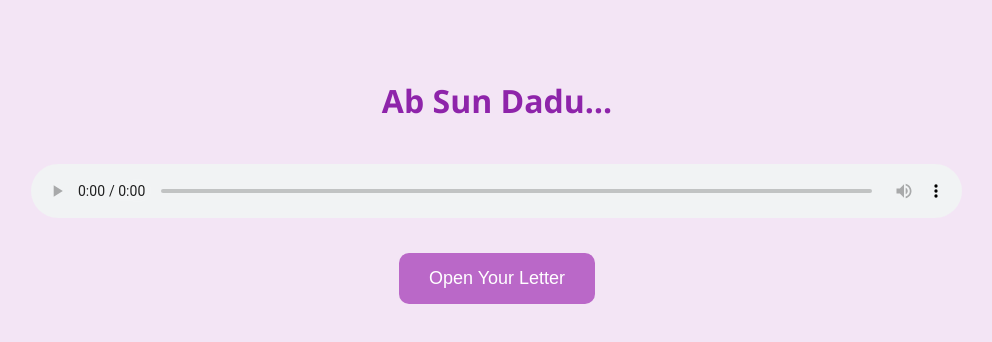
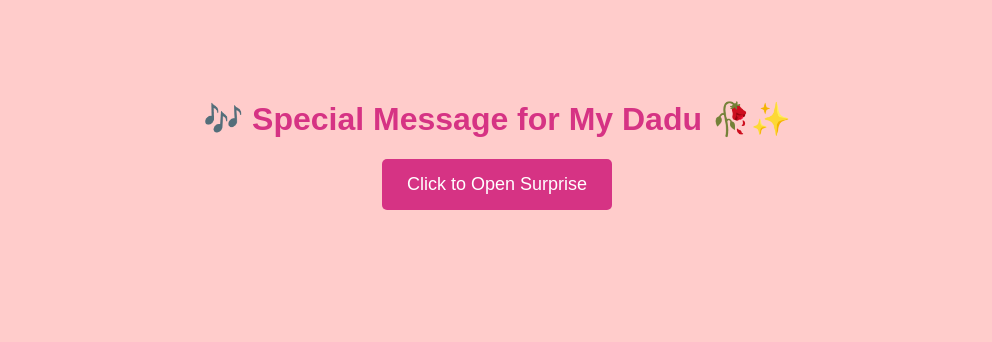
Before and after one commit to black25-dev/Daduu, a plain HTML site: page final.html in a window 1280 px wide. Shown: the whole page, without its empty margins (143-1135 px from the left). Drawn offline with Linux system fonts and the light colour scheme.

Commit message:
Update final.html

```diff
--- a/final.html
+++ b/final.html
@@ -2,54 +2,74 @@
 <html lang="en">
 <head>
     <meta charset="UTF-8">
-  <title>Forever Yours</title>
+    <meta name="viewport" content="width=device-width, initial-scale=1.0">
+    <title>For My Dadu ❤️</title>
     <style>
         body {
-      background-color: #f3e5f5;
             text-align: center;
-      font-family: 'Segoe UI', sans-serif;
-      padding: 50px;
+            background-color: #ffcccb;
+            font-family: Arial, sans-serif;
+        }
+        .container {
+            margin-top: 100px;
         }
         h1 {
-      color: #8e24aa;
+            color: #d63384;
         }
-    audio {
-      margin-top: 20px;
-      width: 80%;
+        .popup {
+            display: none;
+            position: fixed;
+            top: 50%;
+            left: 50%;
+            transform: translate(-50%, -50%);
+            background: white;
+            padding: 20px;
+            box-shadow: 0px 0px 10px rgba(0, 0, 0, 0.3);
+            border-radius: 10px;
         }
-    button {
-      margin-top: 30px;
-      padding: 15px 30px;
+        .popup p {
+            font-size: 20px;
+            font-weight: bold;
+            color: #d63384;
+        }
+        .btn {
+            background: #d63384;
+            color: white;
+            padding: 15px 25px;
             font-size: 18px;
-      background-color: #ba68c8;
-      color: white;
             border: none;
-      border-radius: 10px;
+            border-radius: 5px;
             cursor: pointer;
-    }
-    button:hover {
-      background-color: #ab47bc;
         }
     </style>
 </head>
 <body>
-  <h1>Ab Sun Dadu…</h1>
 
-  <!-- Romantic song -->
-  <audio controls autoplay loop>
-    <source src="romantic-song.mp3" type="audio/mpeg">
+    <div class="container">
+        <h1>🎶 Special Message for My Dadu 🥀✨</h1>
+        <button class="btn" onclick="showPopup()">Click to Open Surprise</button>
+    </div>
+
+    <div class="popup" id="popup">
+        <p>I Love You Dadu 🥀✨</p>
+        <button class="btn" onclick="hidePopup()">Close</button>
+    </div>
+
+    <audio id="bgMusic" loop>
+        <source src="https://www.bensound.com/bensound-music/bensound-romantic.mp3" type="audio/mpeg">
         Your browser does not support the audio element.
     </audio>
 
-  <br>
+    <script>
+        function showPopup() {
+            document.getElementById("popup").style.display = "block";
+            document.getElementById("bgMusic").play();
+        }
 
-  <!-- Button to show love letter -->
-  <button onclick="showLetter()">Open Your Letter</button>
-
-  <script>
-    function showLetter() {
-      alert("I love you Dadu 🥀✨\n\nTu ho toh sab kuch pyara lagta hai...\nAur tujhse pyaar karna mera favorite habit ban gaya hai...");
+        function hidePopup() {
+            document.getElementById("popup").style.display = "none";
         }
     </script>
+
 </body>
 </html>
```
Lines whose indentation alone changed are shown as unchanged.
